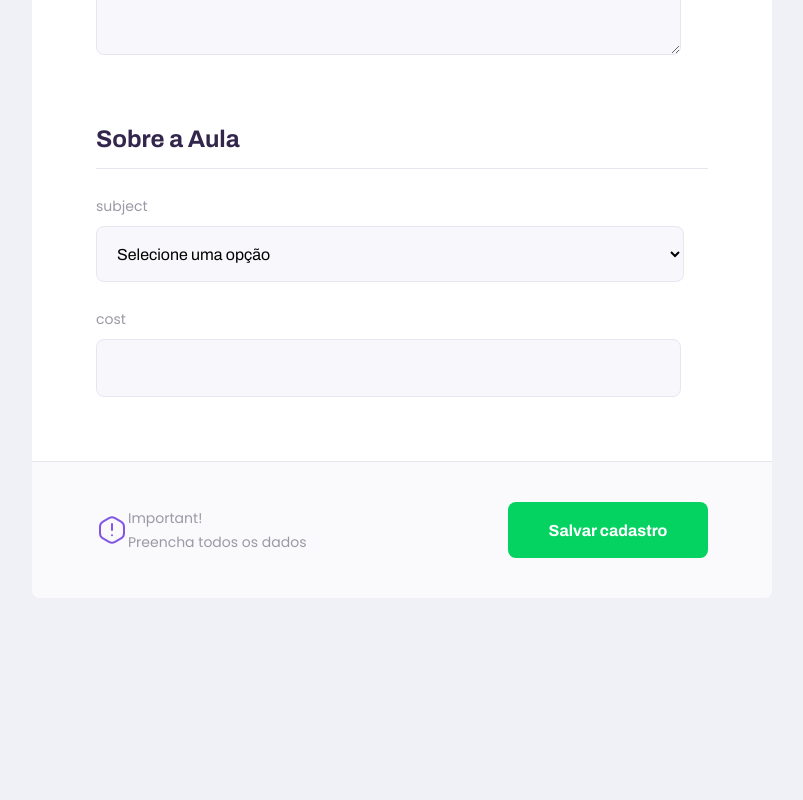
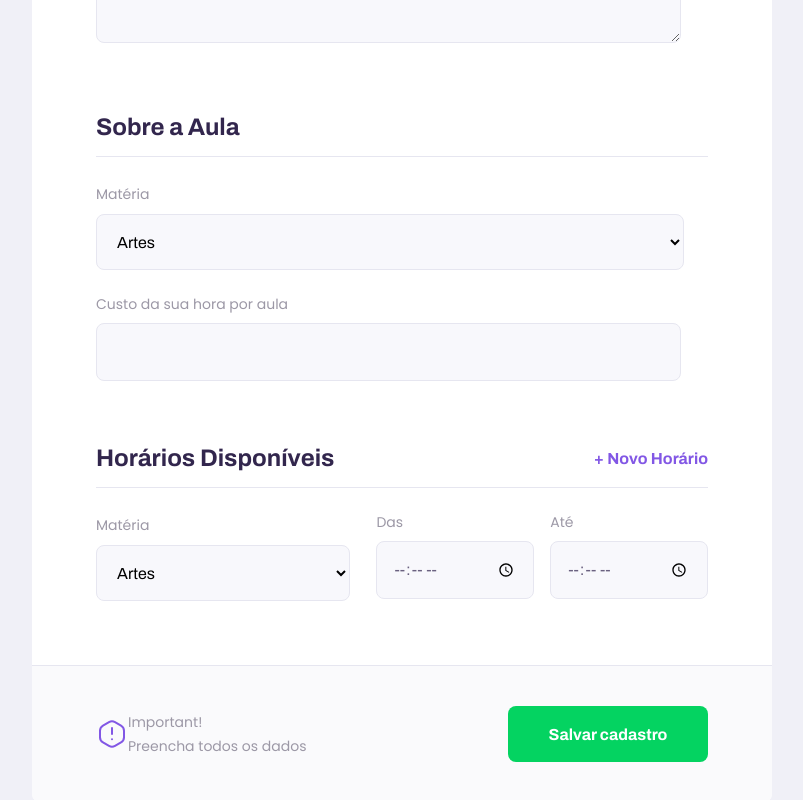
Before and after one commit to GabrielBrotas/Proffy-NextLevelWeek.2, a React (Create React App) app: page /give-classes in a window 1280 px wide. Shown: the part 928-1728 px from the top of the page, without its empty margins (238-1041 px from the left). Before the commit the page ends 1526 px from the top, so only its background shows below. Built offline with nearby package versions, Linux system fonts and the light colour scheme.

Commit message:
horarios form

```diff
--- a/src/components/Input/styles.css
+++ b/src/components/Input/styles.css
@@ -1,5 +1,7 @@
 .input-block {
     position: relative;
+    display: flex;
+    flex-direction: column
 }
 
 /* - todo .input-block que antes dele tem outro, ou seja, o segundo e o ultimo, menos o primeiro*/
--- a/src/components/Select/index.tsx
+++ b/src/components/Select/index.tsx
@@ -18,7 +18,7 @@
         <div className="select-block">
             <label htmlFor={name}>{label}</label>
             <select id={name} {...rest} >
-                <option value="" disabled selected hidden>Selecione uma opção</option>
+                <option value="" disabled defaultValue="" hidden>Selecione uma opção</option>
                 {options.map( (option, key) => {
                     return <option key={key} value={option.value}>{option.label}</option>
                 })}
--- a/src/pages/TeacherForm/index.tsx
+++ b/src/pages/TeacherForm/index.tsx
@@ -32,8 +32,8 @@
                     {/* titulo para o fieldset */}
                     <legend>Sobre a Aula</legend>
                     <Select
-                        label="subject"
-                        name="Matéria"
+                        name="subject"
+                        label="Matéria"
                         options={[
                             { value: 'Artes', label: "Artes"},
                             { value: 'Matematica', label: "Matematica"},
@@ -42,7 +42,33 @@
                             { value: 'Educação Financeira', label: "Educação Financeira"},
                         ]}
                     />
-                    <Input label="cost" name="Custo da sua hora por aula"/>
+                    <Input name="cost" label="Custo da sua hora por aula"/>
+                </fieldset>
+
+                <fieldset>
+                    {/* titulo para o fieldset */}
+                    <legend>Horários Disponíveis
+                        <button type="button">
+                        + Novo Horário
+                        </button>
+                    </legend>
+
+                    <div className="schedule-item">
+                        <Select
+                            label="Matéria"
+                            name="subject"
+                            options={[
+                                { value: 'Artes', label: "Artes"},
+                                { value: 'Matematica', label: "Matematica"},
+                                { value: 'Ações', label: "Ações"},
+                                { value: 'Investimentos', label: "Investimentos"},
+                                { value: 'Educação Financeira', label: "Educação Financeira"},
+                            ]}
+                        />
+                        <Input label="Das " name="from" type="time" />
+                        <Input label="Até " name="to" type="time" />
+                    </div>
+
                 </fieldset>
 
                 <footer>
--- a/src/pages/TeacherForm/styles.css
+++ b/src/pages/TeacherForm/styles.css
@@ -35,6 +35,21 @@
     width: 100%;
     padding-bottom: 1.6rem;
     border-bottom: 1px solid var(--color-line-in-white);
+}
+
+#page-teacher-form main fieldset legend button {
+    background: none;
+    border: 0;
+    color: var(--color-primary);
+    font: 700 1.6rem Archivo;
+    cursor: pointer;
+    transition: color 0.2s
+}
+
+#page-teacher-form main fieldset legend button:hover {
+    color: var(--color-primary-dark);
+
+
 }
 
 #page-teacher-form main fieldset .input-block + .textarea-block,
@@ -96,6 +111,21 @@
         padding: 0 6.4rem
     }
 
+    #page-teacher-form main .schedule-item {
+        display: grid;
+        grid-template-columns: 2fr 1fr 1fr;
+        column-gap: 1.6rem
+    }
+
+    #page-teacher-form main .schedule-item .input-block {
+        margin-top: 0 !important;
+        margin-right: 2rem
+    }
+
+    #page-teacher-form main .schedule-item .select-block + .input-block {
+
+    }
+
     #page-teacher-form main footer {
         padding: 4.0rem 6.4rem;
         display: flex;
--- a/src/pages/TeacherList/index.tsx
+++ b/src/pages/TeacherList/index.tsx
@@ -3,6 +3,7 @@
 
 // Components
 import PageHeader from '../../components/PageHeader'
+import Select from '../../components/Select'
 import TeacherItem from '../../components/TeacherItem'
 
 import './styles.css'
@@ -15,14 +16,30 @@
                 {/* Child do componente PageHeader */}
                 <form id="search-teachers">
 
-                    <Input
-                    label="Materia"
-                    name="subject"
+                    <Select
+                        label="Matéira"
+                        name="subject"
+                        options={[
+                            { value: 'Artes', label: "Artes"},
+                            { value: 'Matematica', label: "Matematica"},
+                            { value: 'Ações', label: "Ações"},
+                            { value: 'Investimentos', label: "Investimentos"},
+                            { value: 'Educação Financeira', label: "Educação Financeira"},
+                        ]}
                     />
 
-                    <Input
-                    label="Dia da Semana"
-                    name="week_day"
+                    <Select
+                        label="Dia da Semana"
+                        name="week_day"
+                        options={[
+                            { value: '0', label: "Domingo"},
+                            { value: '1', label: "Segunda-Feira"},
+                            { value: '2', label: "Terça-Feira"},
+                            { value: '3', label: "Quarta-Feira"},
+                            { value: '4', label: "Quinta-Feira"},
+                            { value: '5', label: "Sexta-Feira"},
+                            { value: '6', label: "Sábado"},
+                        ]}
                     />
 
                     <Input
--- a/src/pages/TeacherList/styles.css
+++ b/src/pages/TeacherList/styles.css
@@ -32,7 +32,9 @@
         bottom: -28px;
     }
 
-    #search-teachers .input-block + .input-block {
+    #search-teachers .input-block + .input-block,
+    #search-teachers .select-block + .select-block
+    {
         margin-top: 0
     }
 
```
